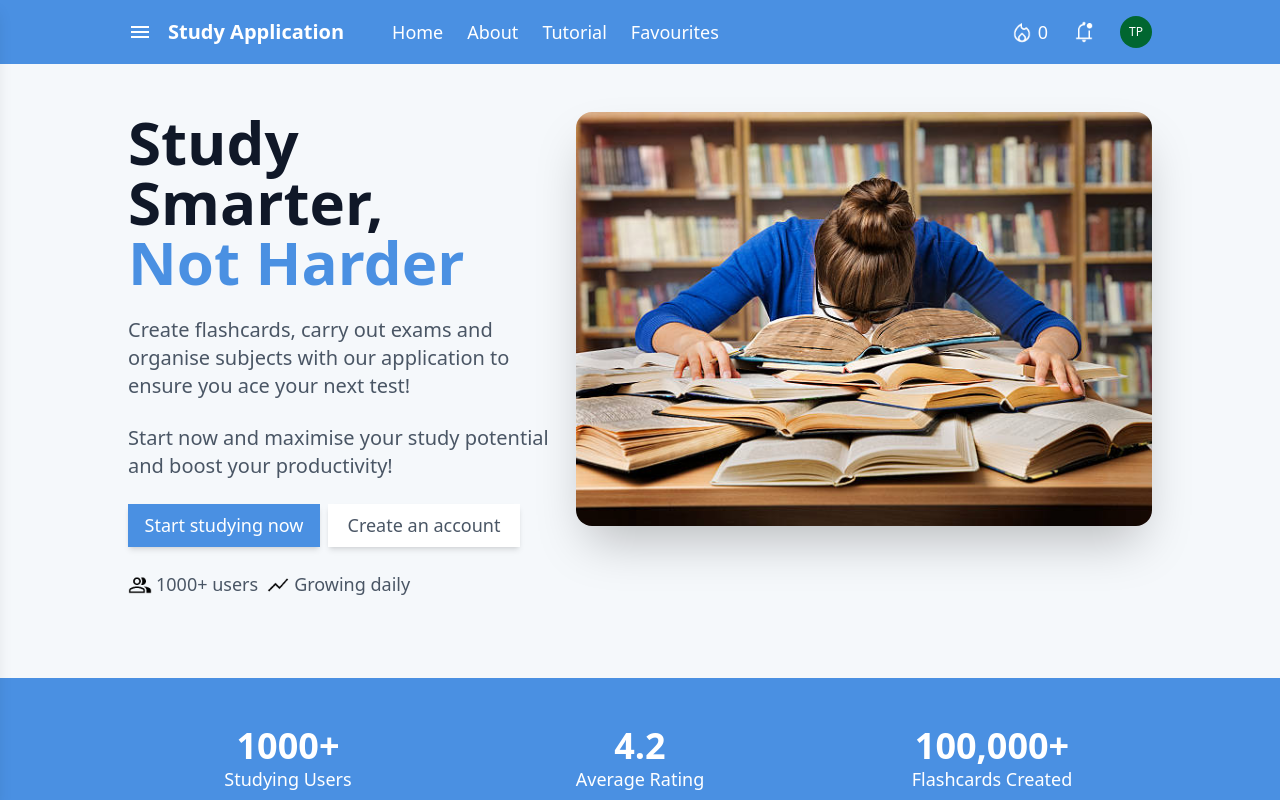
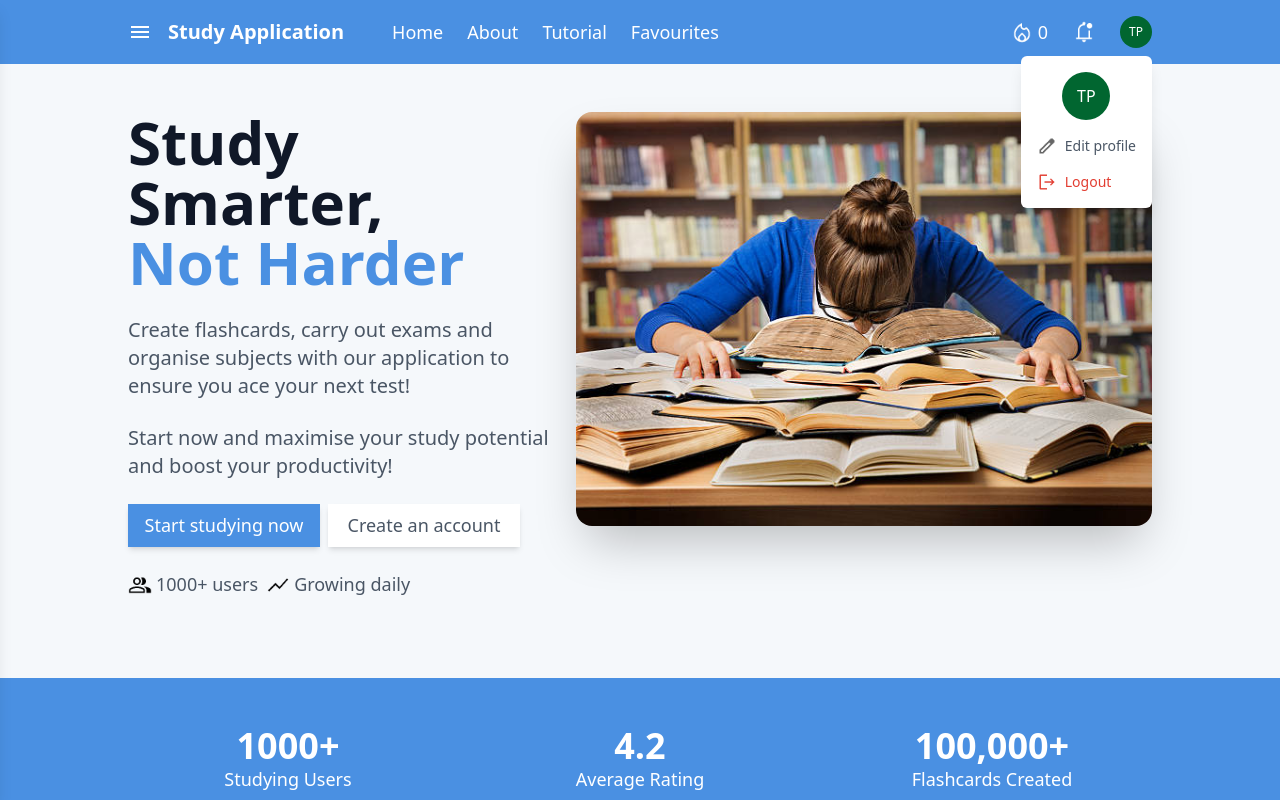
Before and after one commit to theo-picar1/flashcard-app, a Next.js app in the folder client/: page / in a window 1280 px wide. Both pictures are taken after a click on the element "TP". Shown: the top 800 px of the page. Built offline with nearby package versions, Linux system fonts and the light colour scheme.

Commit message:
Created resuable pop up modal + created profile pop up modal

```diff
--- a/client/src/components/Header.tsx
+++ b/client/src/components/Header.tsx
@@ -5,6 +5,8 @@
 // Components
 import SlideModal from "./SlideModal"
 import Section from "./Section"
+import PopUpModal from "./PopUpModal"
+import UserProfileIcon from "./UserProfileIcon"
 
 // React
 import { useState } from "react"
@@ -14,15 +16,22 @@ import Link from "next/link"
 
 export default function Header() {
     // State variables
-    const [isOpen, setIsOpen] = useState(false)
+    const [slideModalIsOpen, setSlideModalIsOpen] = useState(false)
+    const [popUpIsOpen, setIsPopUpOpen] = useState(false)
 
     return (
         <>
             {/* Header */}
-            <header className="flex-row-between p-4 bg-[var(--website-blue)] w-full text-[var(--accent-text)] base-padding-rule">
+            <header
+                className="flex-row-between p-4 bg-[var(--website-blue)] w-full text-[var(--accent-text)] base-padding-rule"
+            >
                 <div className="flex flex-row items-center gap-12">
                     <div className="flex flex-row items-center gap-4">
-                        <img src="/images/menu-icon.png" className="cursor-pointer hover:brightness-90" onClick={() => setIsOpen(true)} />
+                        <img
+                            src="/images/menu-icon.png"
+                            className="cursor-pointer hover:brightness-90"
+                            onClick={() => setSlideModalIsOpen(true)}
+                        />
 
                         <Link href="/">
                             <p className="text-xl font-bold">Study Application</p>
@@ -50,34 +59,135 @@ export default function Header() {
 
                 <div className="flex flex-row items-center gap-6">
                     <div className="flex flex-row items-center gap-1 hover:brightness-90">
-                        <img src="/images/streaks-unactive-large-icon.png" className="w-6 filter brightness-0 invert cursor-pointer" alt="Streaks" />
+                        <img
+                            src="/images/streaks-unactive-large-icon.png"
+                            className="w-6 filter brightness-0 invert cursor-pointer"
+                            alt="Streaks"
+                        />
                         <p className="font-medium">0</p>
                     </div>
 
-                    <img src="/images/notifications-unread-large-icon.png" className="w-6 h-6 filter brightness-0 invert cursor-pointer hover:brightness-90" alt="Unread notifications" />
+                    <img
+                        src="/images/notifications-unread-large-icon.png"
+                        className="w-6 h-6 filter brightness-0 invert cursor-pointer hover:brightness-90"
+                        alt="Unread notifications"
+                    />
 
-                    <div className="flex-center-item bg-green-800 rounded-full w-0 h-0 p-4 cursor-pointer hover:brightness-90">
-                        <p className="text-xs">TP</p>
+                    <div className="relative flex flex-col items-end gap-6">
+                        <UserProfileIcon
+                            padding="p-4"
+                            onClick={() => setIsPopUpOpen(true)}
+                            className="cursor-pointer hover:shadow-lg"
+                        >
+                        </UserProfileIcon>
+
+                        {/* Pop up modal */}
+                        <PopUpModal
+                            isOpen={popUpIsOpen}
+                            close={() => setIsPopUpOpen(false)}
+                            className="bg-white right-0 top-10 rounded-md w-auto flex flex-col items-center"
+                        >
+                            <UserProfileIcon padding="p-6" textSize="text-base" className="mt-4"></UserProfileIcon>
+
+                            <div className="my-2">
+                                <Section
+                                    href="/"
+                                    label="Edit profile"
+                                    textStyle="text-sm text-[var(--regular-text)]"
+                                    iconSrc="/images/edit-icon.png"
+                                    iconStyle="brightness-40 w-5"
+                                />
+
+                                <Section
+                                    href="/"
+                                    label="Logout"
+                                    textStyle="text-sm text-[var(--website-red)]"
+                                    iconSrc="/images/logout-icon-large.png"
+                                    iconStyle="w-5"
+                                />
+                            </div>
+                        </PopUpModal>
                     </div>
                 </div>
             </header>
 
             {/* Slide in menu modal */}
-            <SlideModal title="Menu" isOpen={isOpen} close={() => setIsOpen(false)} direction="left" modalStyle="w-80">
+            <SlideModal
+                title="Menu"
+                isOpen={slideModalIsOpen}
+                close={() => setSlideModalIsOpen(false)}
+                direction="left"
+                modalStyle="w-80"
+            >
                 <div>
                     <p className="px-4 py-2 pt-4 md-bold-text">General</p>
 
-                    <Section href="/account" iconSrc="/images/account-icon-large.png" label="Account" onClick={() => setIsOpen(false)} />
-                    <Section href="/settings" iconSrc="/images/settings-icon-large.png" label="Settings" onClick={() => setIsOpen(false)} />
-                    <Section href="/logout" iconSrc="/images/logout-icon-large.png" label="Logout" textColour="text-[var(--website-red)]" onClick={() => setIsOpen(false)} />
+                    <Section
+                        iconStyle="base-icon-size"
+                        href="/account"
+                        iconSrc="/images/account-icon-large.png"
+                        label="Account"
+                        onClick={() => setSlideModalIsOpen(false)}
+                    />
+
+                    <Section
+                        iconStyle="base-icon-size"
+                        href="/settings"
+                        iconSrc="/images/settings-icon-large.png"
+                        label="Settings"
+                        onClick={() => setSlideModalIsOpen(false)}
+                    />
+
+                    <Section
+                        iconStyle="base-icon-size"
+                        href="/logout"
+                        iconSrc="/images/logout-icon-large.png"
+                        label="Logout"
+                        textStyle="text-[var(--website-red)]"
+                        onClick={() => setSlideModalIsOpen(false)}
+                    />
 
                     <p className="px-4 py-2 mt-4 md-bold-text">Pages</p>
 
-                    <Section href="/home" iconSrc="/images/home-icon-large.png" label="Home" onClick={() => setIsOpen(false)} />
-                    <Section href="/about" iconSrc="/images/info-icon-large.png" label="About" onClick={() => setIsOpen(false)} />
-                    <Section href="/favourites" iconSrc="/images/favourite-icon-large.png" label="Favourites" onClick={() => setIsOpen(false)} />
-                    <Section href="/subjects" iconSrc="/images/book-icon1-large.png" label="Subjects" onClick={() => setIsOpen(false)} />
-                    <Section href="/tutorial" iconSrc="/images/tutorial-icon-large.png" label="Tutorial" onClick={() => setIsOpen(false)} />
+                    <Section
+                        iconStyle="base-icon-size"
+                        href="/home"
+                        iconSrc="/images/home-icon-large.png"
+                        label="Home"
+                        onClick={() => setSlideModalIsOpen(false)}
+                    />
+
+                    <Section
+                        iconStyle="base-icon-size"
+                        href="/about"
+                        iconSrc="/images/info-icon-large.png"
+                        label="About"
+                        onClick={() => setSlideModalIsOpen(false)}
+                    />
+
+                    <Section
+                        iconStyle="base-icon-size"
+                        href="/favourites"
+                        iconSrc="/images/favourite-icon-large.png"
+                        label="Favourites"
+                        onClick={() => setSlideModalIsOpen(false)}
+                    />
+
+                    <Section
+                        iconStyle="base-icon-size"
+                        href="/subjects"
+                        iconSrc="/images/book-icon1-large.png"
+                        label="Subjects"
+                        onClick={() => setSlideModalIsOpen(false)}
+                    />
+
+                    <Section
+                        iconStyle="base-icon-size"
+                        href="/tutorial"
+                        iconSrc="/images/tutorial-icon-large.png"
+                        label="Tutorial"
+                        onClick={() => setSlideModalIsOpen(false)}
+                    />
                 </div>
             </SlideModal>
         </>
--- /dev/null
+++ b/client/src/components/PopUpModal.tsx
@@ -0,0 +1,26 @@
+// ***** BASE COMPONENT FOR ANY MODAL THAT HAS A POP-UP ANIMATION
+
+// Props
+interface PopUpModalProps {
+    children: React.ReactNode
+    className?: string
+    isOpen: boolean
+    close: () => void
+}
+
+export default function PopUpModal({ children, className = "", isOpen, close }: PopUpModalProps) {
+    return (
+        // Overlay for closing modal when clicking outside
+        <div
+            className={`base-padding-rule fixed z-10 w-full h-full ${isOpen ? "scale-100" : "scale-0"}`}
+            onClick={close}
+        >
+            <div
+                className={`${className} z-10 absolute shadow-lg transition-transform transition-opacity duration-300 ${isOpen ? "scale-100 opacity-100" : "scale-10 opacity-0"}`}
+                onClick={e => e.stopPropagation()}
+            >
+                {children}
+            </div>
+        </div>
+    )
+}
--- a/client/src/components/Section.tsx
+++ b/client/src/components/Section.tsx
@@ -7,17 +7,18 @@ import Link from 'next/link'
 interface SectionProps {
     href: string
     iconSrc?: string
+    iconStyle?: string
     label?: string
     onClick?: () => void
-    textColour?: string
+    textStyle?: string
 }
 
-export default function Section({ href, iconSrc, label, onClick, textColour = 'text-[var(--regular-text)]' }: SectionProps) {
+export default function Section({ href, iconSrc, label, onClick, textStyle = 'text-[var(--regular-text)]', iconStyle }: SectionProps) {
     return (
         <Link href={href} onClick={onClick}>
-            <div className="flex-row-no-gap gap-4 px-4 py-2 hover:bg-gray-100 cursor-pointer">
-                {iconSrc && <img src={iconSrc} alt={label} className="base-icon-size" />}
-                <p className={textColour || ''}>{label}</p>
+            <div className="flex-row-no-gap gap-2 px-4 py-2 hover:bg-gray-100 cursor-pointer">
+                {iconSrc && <img src={iconSrc} alt={label} className={`${iconStyle}`} />}
+                <p className={textStyle}>{label}</p>
             </div>
         </Link>
     )
--- a/client/src/components/SlideModal.tsx
+++ b/client/src/components/SlideModal.tsx
@@ -12,7 +12,7 @@ interface SlideModalProps {
 }
 
 export default function SlideModal({ isOpen, close, direction, children, title = '', titleStyle = "flex flex-row justify-between items-center bg-[var(--website-blue)] text-[var(--accent-text)]", modalStyle = '' }: SlideModalProps) {
-    const base = 'z-10 fixed bg-white shadow-lg transition-transform duration-300'
+    const animation = 'z-10 fixed bg-white shadow-lg transition-transform duration-300' // Main animation
 
     const directionClasses = {
         top: `top-0 left-0 w-full ${isOpen ? 'translate-y-0' : '-translate-y-full'}`,
@@ -22,7 +22,7 @@ export default function SlideModal({ isOpen, close, direction, children, title =
     }
 
     return (
-        <section className={`${base} ${modalStyle} ${directionClasses[direction]}`}>
+        <div className={`${animation} ${modalStyle} ${directionClasses[direction]}`}>
             <div className={`${titleStyle} ${direction === 'top' || direction === 'bottom' ? 'px-10' : 'px-4'} py-4`}>
                 <p className="lg-bold-text">{title}</p>
 
@@ -30,6 +30,6 @@ export default function SlideModal({ isOpen, close, direction, children, title =
             </div>
 
             {children}
-        </section>
+        </div>
     )
 }
--- /dev/null
+++ b/client/src/components/UserProfileIcon.tsx
@@ -0,0 +1,20 @@
+// ***** REUABLE USER PROFILE ICON *****
+
+// Props
+interface UserProfileProps {
+    padding?: string
+    onClick?: () => void
+    textSize?: string
+    className?: string
+}
+
+export default function UserProfileIcon({ padding='p-4', textSize="text-xs", onClick, className="" }: UserProfileProps) {
+    return (
+        <div
+            className={`flex-center-item bg-green-800 rounded-full w-0 h-0 ${padding} ${className}`}
+            onClick={onClick}
+        >
+            <p className={textSize}>TP</p>
+        </div>
+    )
+}
```
